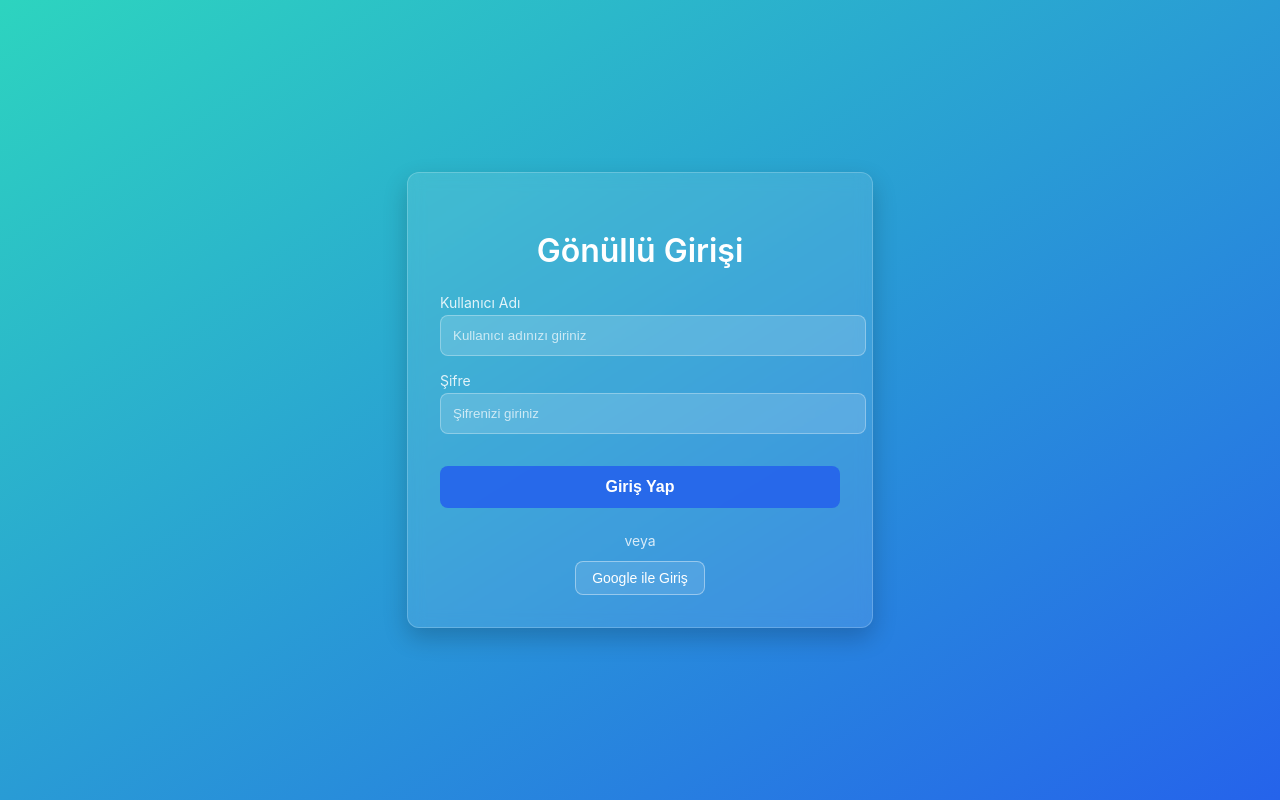
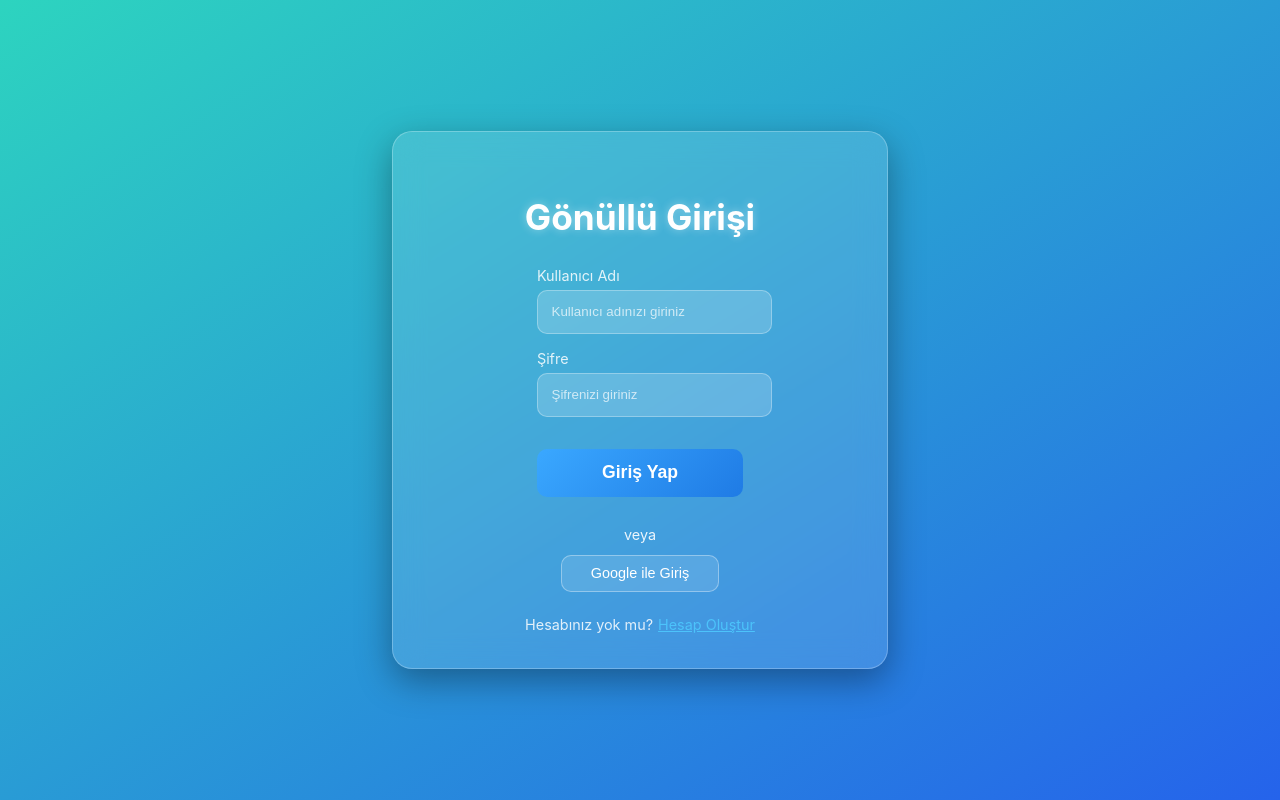
Before and after one commit to BayramEnesAtay/DijitalGonulluluk-VOLUNION, a React (Vite) app: page /volunteer-login in a window 1280 px wide. Built offline with nearby package versions, Linux system fonts and the light colour scheme.

Commit message:
Finished: VolunteeryLogIn design

```diff
--- a/src/App.jsx
+++ b/src/App.jsx
@@ -1,6 +1,7 @@
 import { BrowserRouter as Router, Routes, Route } from "react-router-dom";
 import LandingPage from "./pages/FirstPage.jsx";
 import VolunteerLogin from "./pages/ValunteeryLogIn.jsx";
+//import VolunteerSignUp from "./pages/ValunteerySignUp.jsx";
 
 function App() {
   return (
@@ -8,6 +9,7 @@ function App() {
       <Routes>
         <Route path="/" element={<LandingPage />} />
         <Route path="/volunteer-login" element={<VolunteerLogin />} />
+
       </Routes>
     </Router>
   );
--- a/src/pages/ValunteeryLogIn.jsx
+++ b/src/pages/ValunteeryLogIn.jsx
@@ -1,4 +1,5 @@
 import React from "react";
+import { Link } from "react-router-dom";
 import {
   LoginContainer,
   LoginHeading,
@@ -7,7 +8,9 @@ import {
   SubmitButton,
   AltLogin,
   AltButtons,
-  AltButton
+  AltButton,
+  SignUpText,
+  FormWrapper
 } from "../styles/ValuenterryLogIn.js";
 
 function VolunteerLogin() {
@@ -16,11 +19,6 @@ function VolunteerLogin() {
 
   const handleSubmit = (e) => {
     e.preventDefault();
-    alert(`Kullanıcı: ${username}\nŞifre: ${password}`);
-  };
-
-  const handleGoogleLogin = () => {
-    alert("Google ile giriş seçildi.");
   };
 
   return (
@@ -28,41 +26,43 @@ function VolunteerLogin() {
       <LoginHeading>Gönüllü Girişi</LoginHeading>
 
       <form onSubmit={handleSubmit}>
+        <FormWrapper>
           <FormGroup>
-          <label htmlFor="username">Kullanıcı Adı</label>
+            <label>Kullanıcı Adı</label>
             <InputField
-            id="username"
               type="text"
-            placeholder="Kullanıcı adınızı giriniz"
               value={username}
               onChange={(e) => setUsername(e.target.value)}
-            required
+              placeholder="Kullanıcı adınızı giriniz"
             />
           </FormGroup>
 
           <FormGroup>
-          <label htmlFor="password">Şifre</label>
+            <label>Şifre</label>
             <InputField
-            id="password"
               type="password"
-            placeholder="Şifrenizi giriniz"
               value={password}
               onChange={(e) => setPassword(e.target.value)}
-            required
+              placeholder="Şifrenizi giriniz"
             />
           </FormGroup>
 
           <SubmitButton type="submit">Giriş Yap</SubmitButton>
+        </FormWrapper>
       </form>
 
-      <AltLogin>
-        veya
+      <FormWrapper>
+        <AltLogin>veya</AltLogin>
+
         <AltButtons>
-          <AltButton type="button" onClick={handleGoogleLogin}>
-            Google ile Giriş
-          </AltButton>
+          <AltButton>Google ile Giriş</AltButton>
         </AltButtons>
-      </AltLogin>
+
+        <SignUpText>
+          Hesabınız yok mu?
+          <Link to="/volunteer-signup">Hesap Oluştur</Link>
+        </SignUpText>
+      </FormWrapper>
     </LoginContainer>
   );
 }
--- a/src/styles/ValuenterryLogIn.js
+++ b/src/styles/ValuenterryLogIn.js
@@ -1,93 +1,153 @@
+// src/styles/ValuenterryLogIn.js
 import styled from "styled-components";
 
-export const LoginContainer = styled.div`
-  background: rgba(255, 255, 255, 0.1);
-  border: 1px solid rgba(255, 255, 255, 0.2);
-  border-radius: 0.75rem;
-  padding: 2rem;
+/* 🔥 Form içeriğini ortalayan wrapper */
+export const FormWrapper = styled.div`
   width: 100%;
-  max-width: 400px;
-  box-shadow: 0 10px 25px rgba(0, 0, 0, 0.2);
-  color: white;
-  backdrop-filter: blur(8px);
+  text-align: center;        /* Tüm içeriği ortala */
 `;
 
-export const LoginHeading = styled.h2`
-  font-size: 2rem;
-  font-weight: 600;
-  margin-bottom: 1.5rem;
-  text-align: center;
+/* 🔥 Login kutusu (ortada duran kart) */
+export const LoginContainer = styled.div`
+  width: 100%;
+  max-width: 430px;
+
+  padding: 2.2rem 2rem;
+
+  background: rgba(255, 255, 255, 0.12);
+  border: 1px solid rgba(255, 255, 255, 0.25);
+  backdrop-filter: blur(15px);
+
+  border-radius: 20px;
+  margin: 0 auto;
+  color: white;
+
+  display: flex;
+  flex-direction: column;
+  align-items: center;   /* Kart ortada */
+
+  box-shadow: 0 12px 35px rgba(0, 0, 0, 0.35);
 `;
 
+/* Başlık */
+export const LoginHeading = styled.h2`
+  font-size: 2.2rem;
+  font-weight: 700;
+  margin-bottom: 1.8rem;
+  text-align: center;
+  text-shadow: 0 0 8px rgba(255, 255, 255, 0.4);
+`;
+
+/* Input bölümü */
 export const FormGroup = styled.div`
+  width: 100%;
   margin-bottom: 1rem;
-  text-align: left;
+  text-align: left;      /* Label ve input sola yatik */
 
   label {
     display: block;
-    margin-bottom: 0.25rem;
-    font-size: 0.875rem;
+    margin-bottom: 0.35rem;
+    font-size: 0.9rem;
     color: rgba(255, 255, 255, 0.85);
   }
 `;
 
+/* Input alanı */
 export const InputField = styled.input`
   width: 100%;
-  padding: 0.75rem;
-  border-radius: 0.5rem;
+  max-width: 360px;        /* Başlığın dışına taşmasın */
+  padding: 0.85rem;
+  border-radius: 10px;
+
   border: 1px solid rgba(255, 255, 255, 0.3);
-  background: rgba(255, 255, 255, 0.15);
+  background: rgba(255, 255, 255, 0.18);
   color: white;
   outline: none;
+
+  &:focus {
+    border-color: #4ecbff;
+    box-shadow: 0 0 10px rgba(78, 203, 255, 0.6);
+  }
 
   &::placeholder {
     color: rgba(255, 255, 255, 0.7);
   }
 `;
 
+/* Giriş Yap butonu */
 export const SubmitButton = styled.button`
   width: 100%;
+  max-width: 360px;        /* Inputlarla aynı genişlik */
   margin-top: 1rem;
-  padding: 0.75rem;
+  padding: 0.85rem;
+
   border: none;
-  border-radius: 0.5rem;
-  background-color: rgba(37, 99, 235, 0.9);
+  border-radius: 10px;
+
+  background: linear-gradient(135deg, #3aa8ff, #1f7be5);
   color: white;
-  font-size: 1rem;
+
+  font-size: 1.1rem;
   font-weight: 600;
   cursor: pointer;
-  transition: background-color 0.2s ease;
+
+  transition: 0.35s ease;
 
   &:hover {
-    background-color: rgba(37, 99, 235, 1);
+    transform: translateY(-5px) scale(1.03);
+    background: linear-gradient(135deg, #6ddcff, #3aa8ff);
+    box-shadow:
+      0 0 12px rgba(109, 220, 255, 0.8),
+      0 0 25px rgba(58, 168, 255, 0.6);
   }
 `;
 
+/* "veya" yazısı */
 export const AltLogin = styled.div`
-  margin-top: 1.5rem;
+  margin-top: 1.8rem;
   text-align: center;
-  font-size: 0.875rem;
-  color: rgba(255, 255, 255, 0.8);
+  font-size: 0.9rem;
+  opacity: 0.9;
 `;
 
+/* Google butonu – ortalı */
 export const AltButtons = styled.div`
+  margin-top: 0.75rem;
+  width: 100%;
   display: flex;
-  justify-content: center;
-  gap: 0.5rem;
-  margin-top: 0.75rem;
+  justify-content: center;    /* Ortala */
 `;
 
+/* Google ile Giriş butonu */
 export const AltButton = styled.button`
-  padding: 0.5rem 1rem;
-  border: 1px solid rgba(255, 255, 255, 0.4);
-  border-radius: 0.5rem;
-  background: rgba(255, 255, 255, 0.1);
+  padding: 0.6rem 1.8rem;
+  border-radius: 10px;
+  border: 1px solid rgba(255, 255, 255, 0.35);
+  background: rgba(255, 255, 255, 0.12);
   color: white;
-  font-size: 0.875rem;
+  font-size: 0.9rem;
   cursor: pointer;
-  transition: background-color 0.2s ease;
+
+  transition: 0.3s ease;
 
   &:hover {
-    background: rgba(255, 255, 255, 0.2);
+    transform: translateY(-4px);
+    background: rgba(255, 255, 255, 0.25);
+    box-shadow: 0 10px 20px rgba(255, 255, 255, 0.25);
   }
-`
+`;
+
+/* Hesap oluşturma metni – ortalı */
+export const SignUpText = styled.div`
+  margin-top: 1.5rem;
+  width: 100%;
+  text-align: center;        /* Ortada */
+  font-size: 0.9rem;
+  opacity: 0.85;
+
+  a {
+    color: #4ecbff;
+    margin-left: 5px;
+    text-decoration: underline;
+  }
+`;
```
Also changed, not shown: src/pages/ValunteerySignUp.jsx (added). Lines whose indentation alone changed are shown as unchanged.
